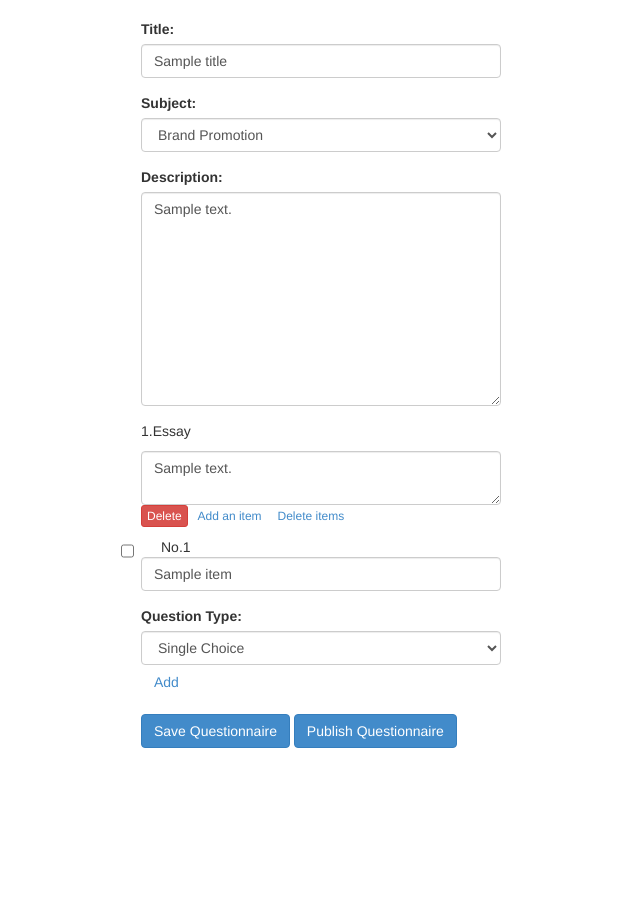
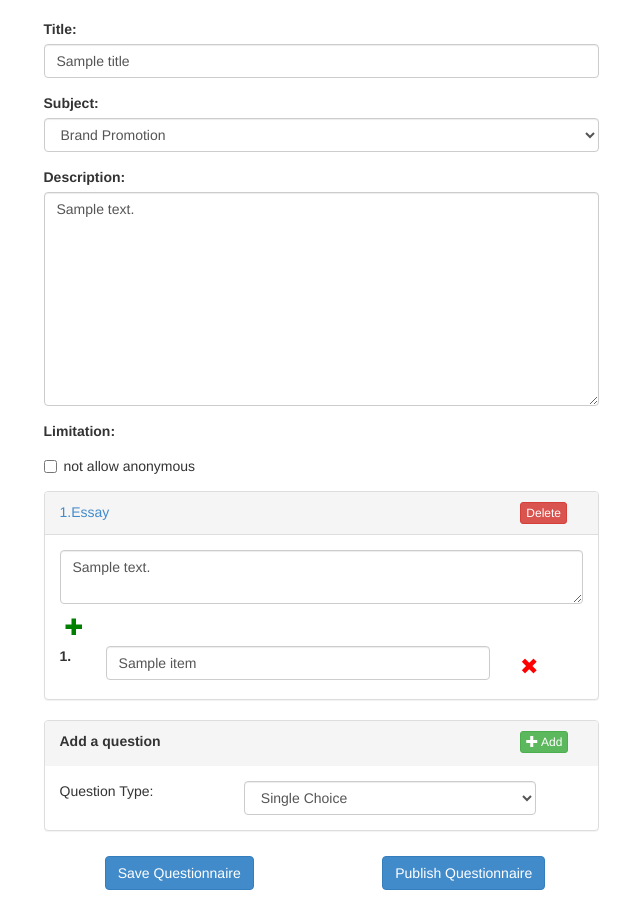
Before and after one commit to BuaaBoys/Online-questionnaire-survey-system, a Django app: template qsystem/templates/investmanager/edit_quest.html in a window 1280 px wide. Shown: the part 51-966 px from the top of the page, without its empty margins (319-959 px from the left). Before the commit the page ends 799 px from the top, so only its background shows below. Run offline with Django 3.2, Linux system fonts and the light colour scheme; the template is opened without the code that fills it: most values are stand-ins (such as "Sample title", 1, 10 or a date in 2020); parts of the project's set-up code (start-up, migrations or seed data) failed here and were passed over; some libraries are stand-ins or nearby versions.

Commit message:
add feature3

```diff
--- a/qsystem/static/js/scripts.js
+++ b/qsystem/static/js/scripts.js
@@ -1,18 +1,33 @@
 function checkValid(){
+
+	var subject = $("select[name^=subject]")[0];
+	console.log(subject.selectedIndex);
+	if (subject.selectedIndex == 0) {
+		subject.style.background = "Aquamarine";
+		alert("Please choose a subject.");
+		subject.style.background = "white";
+		return false;
+	}
+
     var questElement = document.quest.elements;
     for(var i=0; i<questElement.length-1;i++){
+		if (questElement[i].name=="anonymous_limit")
+			continue;
 		if(trim(questElement[i].value)==""){
 			questElement[i].focus();
-			questElement[i].style.background = "red";
-			alert("请填写完整！");
+			questElement[i].style.background = "SpringGreen";
+			alert("Please fill the form completely.");
 			questElement[i].style.background = "white";
 			return false;
 			break;
 		}
     }
+
+
+
     var questionNum = $("div.question").length;
     if (questionNum == 0) {
-	alert("请添加问题！");
+	alert("Please add some questions.");
 	return false;
     }
     for (var i=0; i<questionNum; ++i) {
@@ -22,8 +37,8 @@ function checkValid(){
 			var items = $("div.question:eq("+i+")").find("div.item");
 			var itemNum = items.length;
 			if (itemNum > 0) {
-				$("div.question:eq("+i+")").find("textarea").css("background", "yellow");
-				alert("请删除选项！");
+				$("div.question:eq("+i+")").find("textarea").css("background", "PapayaWhip");
+				alert("Too more choices.");
 				$("div.question:eq("+i+")").find("textarea").css("background", "white");
 				return false;
 			}
@@ -31,8 +46,8 @@ function checkValid(){
 			var items = $("div.question:eq("+i+")").find("div.item");
 			var itemNum = items.length;
 			if (itemNum < 2) {
-				$("div.question:eq("+i+")").find("textarea").css("background", "yellow");
-				alert("请补充选项！");
+				$("div.question:eq("+i+")").find("textarea").css("background", "PapayaWhip");
+				alert("Too less choices.");
 				$("div.question:eq("+i+")").find("textarea").css("background", "white");
 				return false;
 			}
--- a/qsystem/templates/investmanager/edit_quest.html
+++ b/qsystem/templates/investmanager/edit_quest.html
@@ -10,9 +10,11 @@
 
 	<div class="container">
 		<div class="row">
-			<div class="col-md-4"></div>
-			<div class="col-md-4">
+			<div class="col-md-3"></div>
+			<div class="col-md-6">
+				<script src="{{ STATIC_URL }}js/jsviews.min.js"></script>
 				<script src="{{ STATIC_URL }}js/scripts.js"></script>
+
 				<form id="upload" name="quest" action={% if id %} "{% url 'quest:resave' id %}" {% else %} "{% url 'quest:publish' %}" {% endif %} method="post" onSubmit="return checkValid()">{% csrf_token %}
 					<div class="form-group">
 						<label>Title:</label>
@@ -20,7 +22,6 @@
 					</div>
 					<div class="form-group">
 						<label>Subject:</label>
-						<!--input type="text" class="form-control" name="subject" maxlength="255" value="{{ subject }}"-->
 						<select class="form-control" name="subject">
 							{% if not subject %}
 								<option>Please select a subject</option>
@@ -66,48 +67,105 @@
 						<label>Description:</label>
 						<textarea name="description" class="form-control" id="" cols="30" rows="10">{{ description }}</textarea>
 					</div>
+
+					<div class="form-group">
+						<label>Limitation:</label>
+						<div class="checkbox">
+							<label>
+								{% if anonymous_limit %}
+									<input type="checkbox" name="anonymous_limit" value="limit" checked>not allow anonymous</input>
+								{% else %}
+									<input type="checkbox" name="anonymous_limit" value="limit">not allow anonymous</input>
+								{% endif %}
+							</label>
+						</div>
+					</div>
+
 					{% for question in questions %}
-						<div class="question form-group" id="{{ question.qtype }}" no="{{ forloop.counter0 }}">
+						<div class="panel-group" id="accordion{{ forloop.counter0 }}">
+							<div class="question form-group panel panel-default" id="{{question.qtype}}" no="{{ forloop.counter0 }}">
 								<input type="hidden" name="type" value="{{ question.qtype }}">
+								<div class="panel-heading">
+									<div class="row">
+										<a data-toggle="collapse" data-parent="#accordion{{ forloop.counter0 }}" href="#{{ forloop.counter0 }}">
+											<div class="qtitle col-md-3">
 												{% if question.qtype == 'single' %}
-								<p>{{ forloop.counter }}.Single Choice</p>
+													{{ forloop.counter }}.Single Choice
 												{% elif question.qtype == 'multiply' %}
-								<p>{{ forloop.counter }}.Multiply Choice</p>
+													{{ forloop.counter }}.Multiply Choice
 												{% elif question.qtype == 'judge' %}
-								<p>{{ forloop.counter }}.Judge</p>
+													{{ forloop.counter }}.Judge
 												{% else %}
-								<p>{{ forloop.counter }}.Essay</p>
+													{{ forloop.counter }}.Essay
 												{% endif %}
+											</div>
+										</a>
+
+										<div class="col-md-7"></div>
+										<div class="col-md-1">
+											<input type="button" class="delItem btn btn-danger btn-xs" onclick="deleteQuestionJQ(this)" value="Delete">
+										</div>
+									</div>
+								</div>
+								<div id="{{ forloop.counter0 }}" class="panel-collapse collapse in">
+									<div class="panel-body">
 										<textarea class="form-control" name="question">{{ question.content }}</textarea>
-							<input type="button" class="delItem btn btn-danger btn-xs" onclick="deleteQuestion(this)" value="Delete">
-							<a class="addItem btn btn-link btn-xs" onclick="addItem(this)">Add an item</a>
-							<a class="delItem btn btn-link btn-xs" onclick="deleteItem(this)">Delete items</a>
+										<a class="addItem btn btn-xs" onclick="addItemJQ(this)"><h4><span class="glyphicon glyphicon-plus green"></span></h4></a>
 										{% for item in question.items %}
-								<div class="item checkbox">
-									<input type="checkbox" class="checkbox checkbox-inline">
-									<label>No.{{ forloop.counter }}</label>
-									<input type="text" class="form-control" name="items{{ forloop.parentloop.counter0 }}" value="{{ item }}">
+											<div class="item row">
+												<label class="col-md-1">{{ forloop.counter }}.</label>
+												<div class="col-md-9"><input type="text" class="form-control" name="items{{ forloop.parentloop.counter0 }}" value="{{ item }}"></div>
+												<a class="col-md-1" onclick="deleteItemJQ(this)"><h4><span class="glyphicon glyphicon-remove red"></span></h4></a>
 											</div>
 										{% endfor %}
 									</div>
+								</div>
+							</div>
+						</div>
 					{% endfor %}
-					<div class="form-group" id="addQuestion">
-						<label>Question Type:</label>
+					<div class="panel-group" id="addQuestion">
+						<div class="panel panel-default">
+							<div class="panel-heading">
+								<div class="row">
+									<div class="col-md-3">
+										<label>Add a question</label>
+									</div>
+									<div class="col-md-7"></div>
+									<div class="col-md-1">
+										<a class="btn btn-success btn-xs" onclick="addQuestionJQ()"><span class="glyphicon glyphicon-plus"></span> Add</a>
+									</div>
+								</div>
+							</div>
+							<div class="panel-body">
+								<div class="row">
+									<div class="col-md-4"SW>
+										Question Type:
+									</div>
+									<div class="col-md-7">
 										<select class="form-control" id="select">
 											<option value="single" selected="selected">Single Choice</option>
 											<option value="multiply">Multiply Choice</option>
 											<option value="judge">Judge</option>
 											<option value="essay">Essay</option>
 										</select>
-						<a class="btn btn-link" onclick="addQuestion()">Add</a>
 									</div>
-					<input type="submit" class="btn btn-primary" name="input_action" value="Save Questionnaire">
-					<input type="submit" class="btn btn-primary" name="input_action" value="Publish Questionnaire">
-
+									<div class="col-md-1"></div>
+								</div>
+							</div>
+						</div>
+					</div>
+					<div class="row" style="margin:25px 0px 25px 0px">
+						<div class="col-md-1"></div>
+						<div class="col-md-4"><input type="submit" class="btn btn-primary" name="input_action" value="Save Questionnaire"></div>
+						<div class="col-md-2"></div>
+						<div class="col-md-4"><input type="submit" class="btn btn-primary" name="input_action" value="Publish Questionnaire"></div>
+						<div class="col-md-1"></div>
+					</div>
 				</form>
 			</div>
-			<div class="col-md-4"></div>
+			<div class="col-md-3"></div>
 		</div>
 	</div>
-
+	{% include  'investmanager/question_template.html' %}
+	{% include  'investmanager/item_template.html' %}
 {% endblock %}
```
Also changed, not shown: qsystem/investmanager/form.py (+5 -2 lines), qsystem/investmanager/views.py (+8 -4 lines), qsystem/templates/investmanager/edit_quest_beauty.html (deleted, +0 -120 lines). Lines whose indentation alone changed are shown as unchanged.
